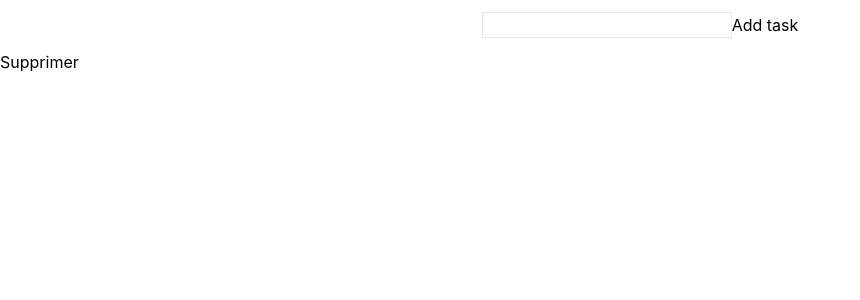
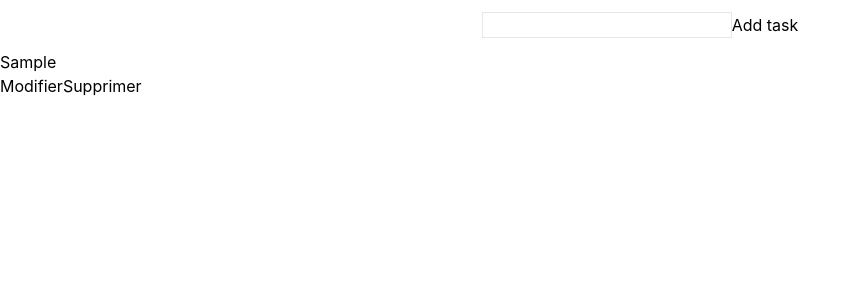
Before and after one commit to Shane99dt/ToDoList-Project-React, a React (Create React App) app: page / in a window 1280 px wide. Both pictures are taken after typing "Sample" into the empty fields and a click on the button "Add task". Shown: the top 300 px of the page, without its empty margins (0-860 px from the left). Built offline with nearby package versions, Linux system fonts and the light colour scheme.

Commit message:
a4add task to the lis

```diff
--- a/src/App.js
+++ b/src/App.js
@@ -27,7 +27,13 @@ class App extends React.Component {
     return (
       <div>
         <Form taskAdd={this.addTask} />
-        <List task={this.state.tasks} />
+
+        {this.state.tasks.map((item) => (
+          <List
+            task = {item.description}
+          />
+        ))}
+        {/* <List task={this.state.tasks} /> */}
       </div>
     );
   }
--- a/src/components/List.js
+++ b/src/components/List.js
@@ -5,6 +5,8 @@ class List extends Component {
     console.log(this);
     return (
       <div>
+        <p>{this.props.task}</p>
+        <button>Modifier</button>
         <button>Supprimer</button>
       </div>
     );
```
